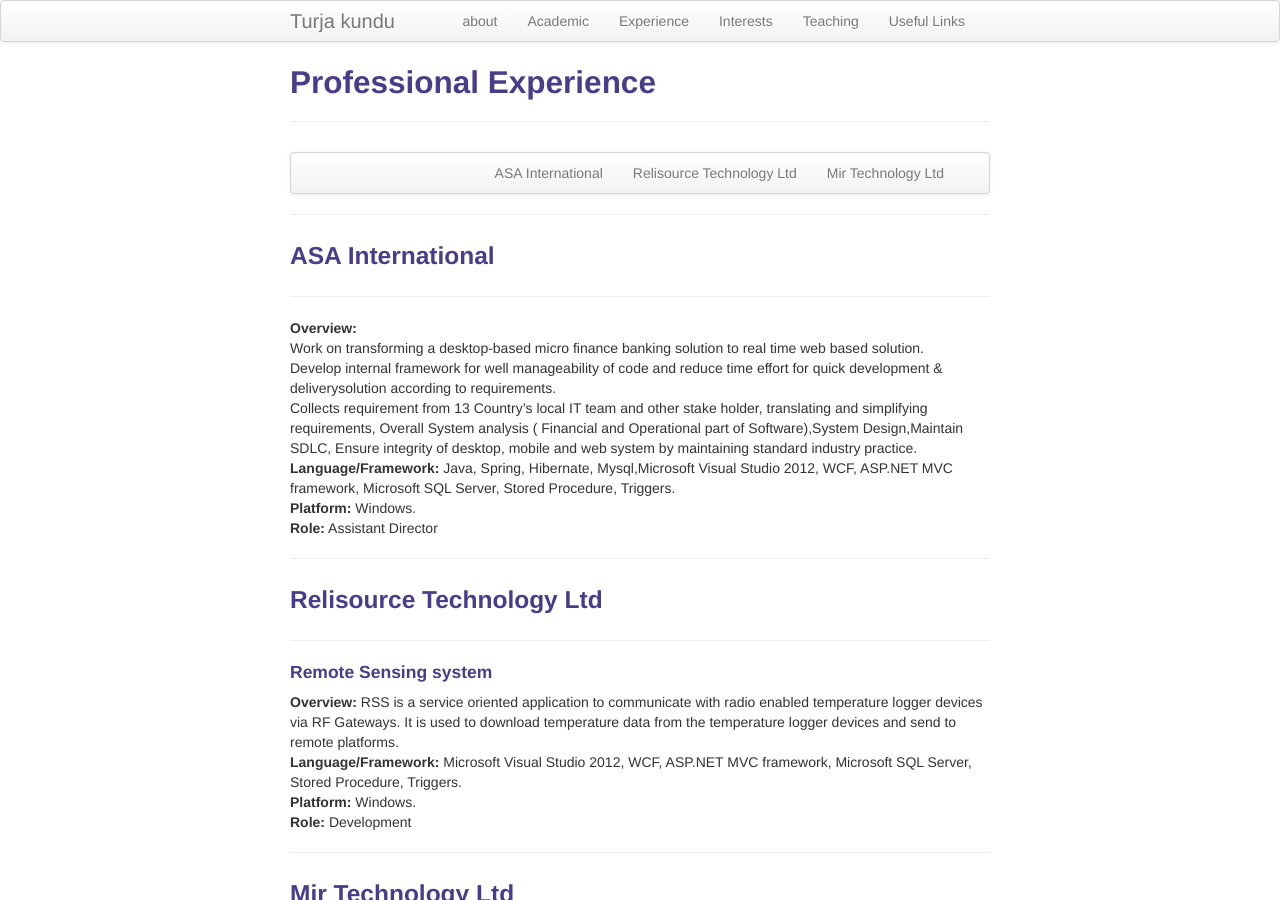
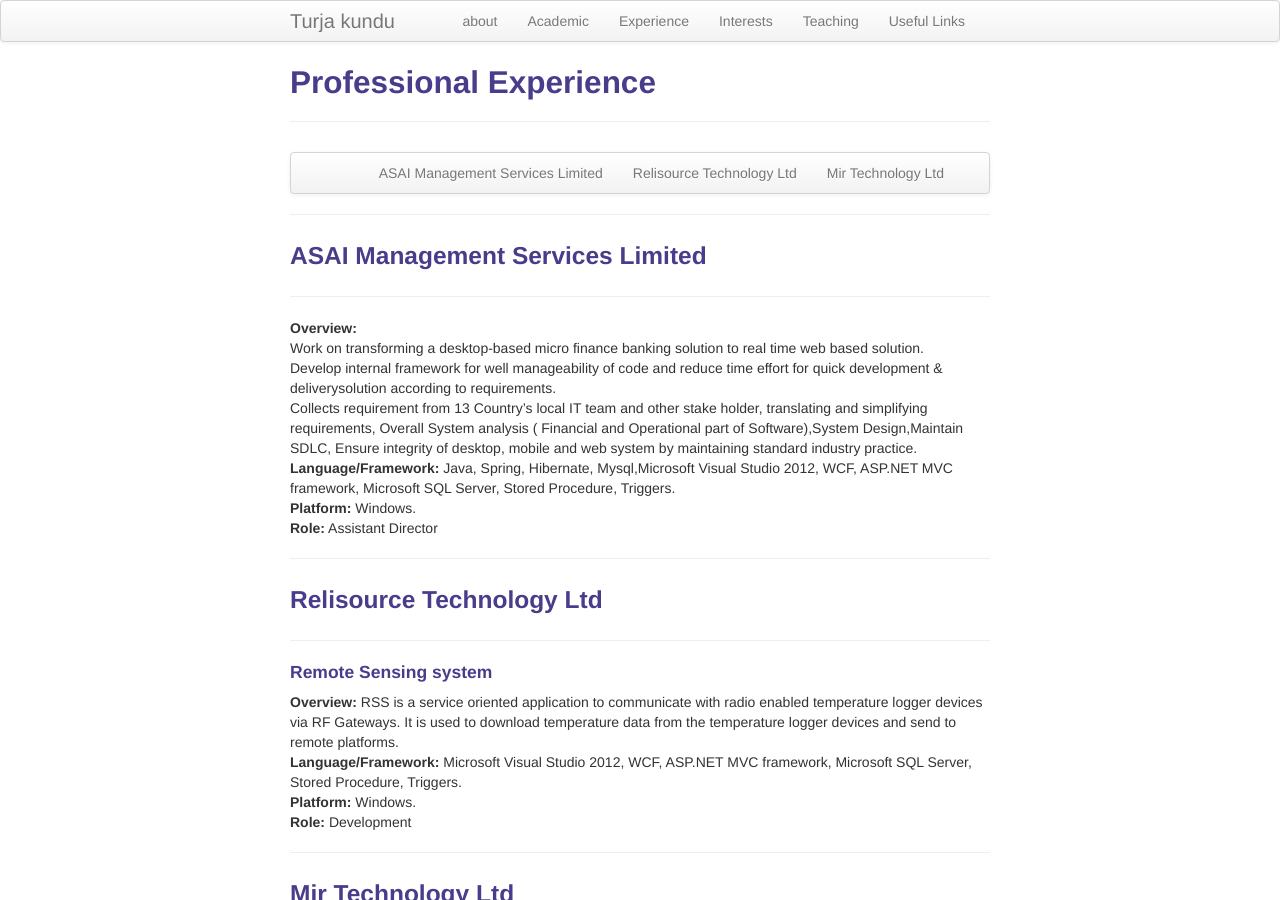
Before and after one commit to turjakundu/turjakundu.github.io, a Jekyll site: the page built from pages/experience.md, in a window 1280 px wide and 900 px high. Built offline with Jekyll 4.4.1, drawn with Linux system fonts in a browser that asks for light colours.

Commit message:
Update experience.md

```diff
--- a/pages/experience.md
+++ b/pages/experience.md
@@ -7,7 +7,7 @@
 <div class="navbar">
 <div class="navbar-inner">
 <ul class="nav">
-<li><a href="#ASAI">ASA International</a></li>
+<li><a href="#ASAI">ASAI Management Services Limited</a></li>
 
 <li><a href="#reli">Relisource Technology Ltd</a></li>
 <li><a href="#mir"> Mir Technology Ltd</a></li>
@@ -17,7 +17,7 @@
 
 ---
 
-### <a name="ASAI"></a>ASA International
+### <a name="ASAI"></a>ASAI Management Services Limited
 
 ---
 
```
